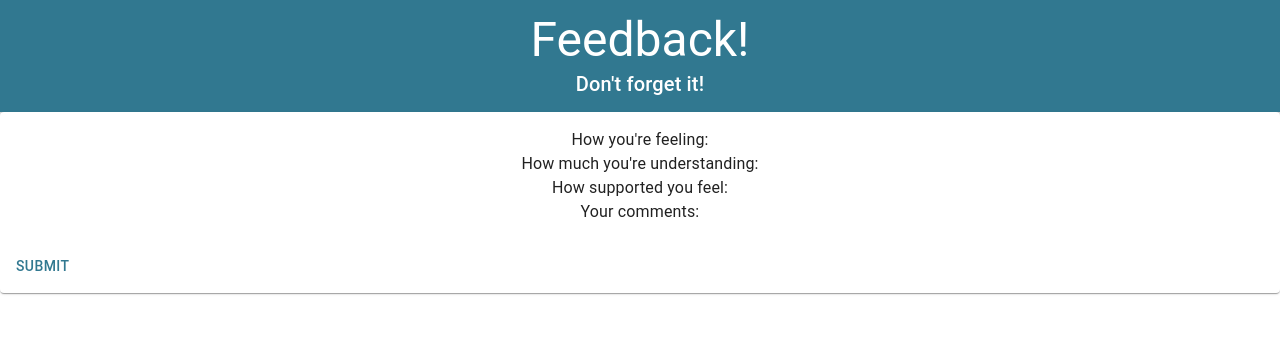
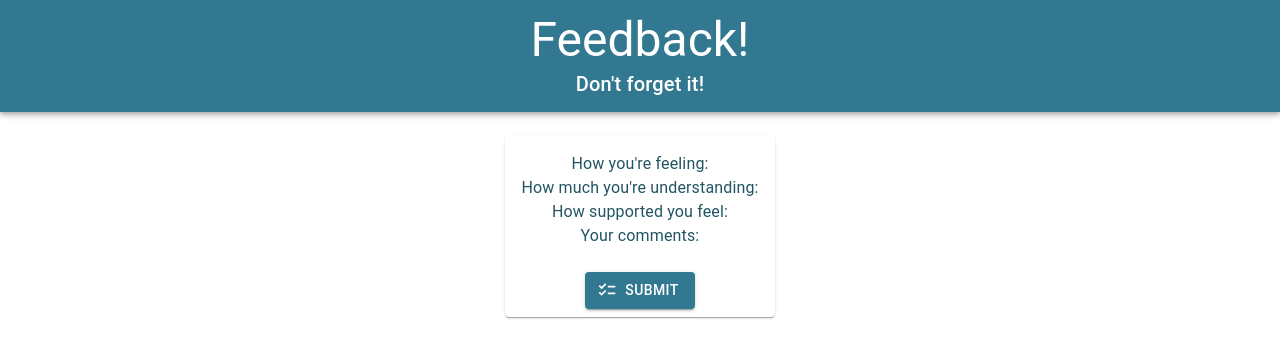
Before and after one commit to lonsnw/redux-feedback-loop, a React (Vite) app: page /review in a window 1280 px wide. Shown: the top 358 px of the page. Built offline with nearby package versions, Linux system fonts and the light colour scheme.

Commit message:
Updating Review styling

```diff
--- a/src/components/Review/Review.jsx
+++ b/src/components/Review/Review.jsx
@@ -1,7 +1,8 @@
 import axios from 'axios';
 import { useSelector } from 'react-redux';
 import { useHistory } from 'react-router-dom'
-import { Card, CardContent, CardActions, Button, Typography} from '@mui/material';
+import { Box, Card, CardContent, CardActions, Button, Stack, Typography} from '@mui/material';
+import ChecklistIcon from '@mui/icons-material/Checklist';
 
 function Review() {
     const feedback = useSelector(store => store.feedback);
@@ -24,7 +25,9 @@ function Review() {
     }
 
     return(
+        <Box sx={{ display: 'inline-block', padding: 2 }}>
             <Card>
+                <Stack direction="column" justifyContent="space-between" alignItems="center" color='primary.dark'>
                     <CardContent>
                         <Typography>How you're feeling: {feedback[0]}</Typography>
                         <Typography>How much you're understanding: {feedback[1]}</Typography>
@@ -32,9 +35,11 @@ function Review() {
                         <Typography>Your comments: {feedback[3]}</Typography>
                     </CardContent>
                     <CardActions>
-                <Button onClick={() => {handleClick()}}>Submit</Button>
+                        <Button startIcon={<ChecklistIcon />} variant="contained" onClick={() => {handleClick()}}>Submit</Button>
                     </CardActions>
+                </Stack>
             </Card>
+        </Box>
     )
 }
 
```
Lines whose indentation alone changed are shown as unchanged.
